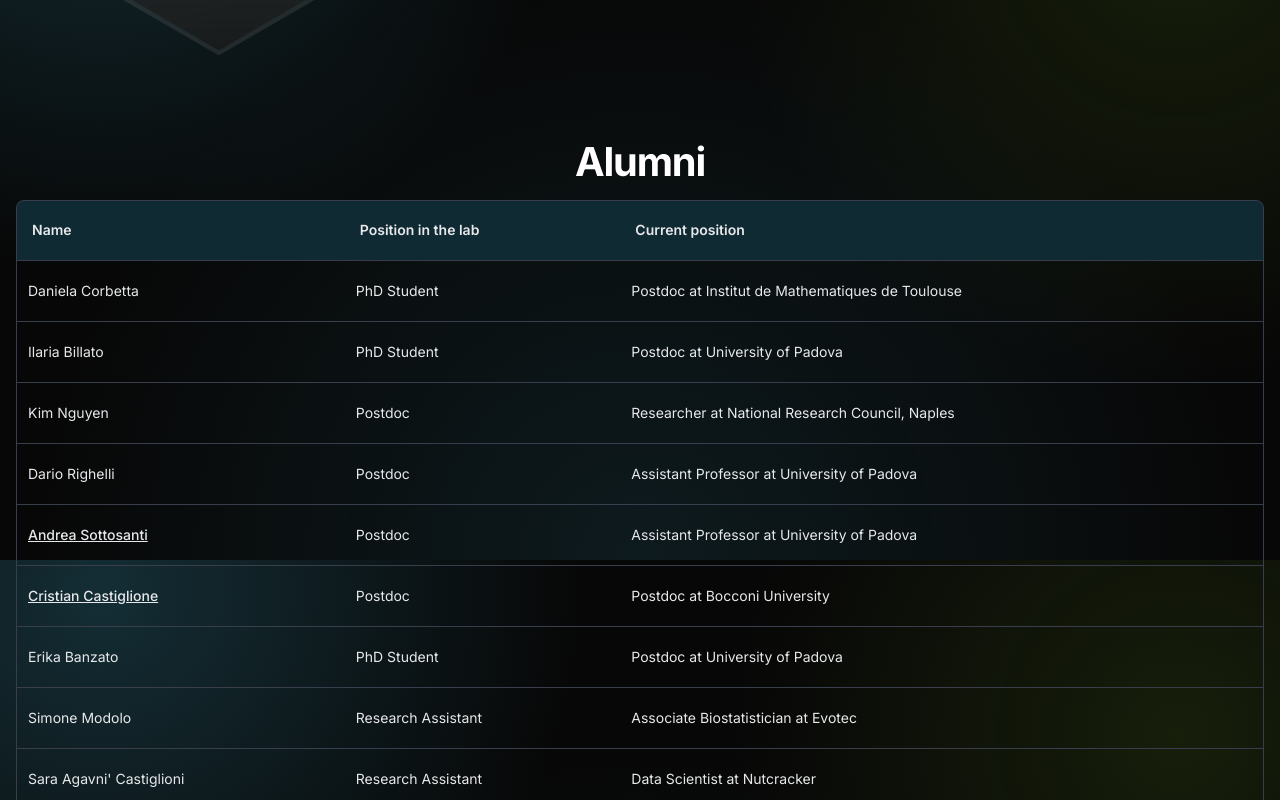
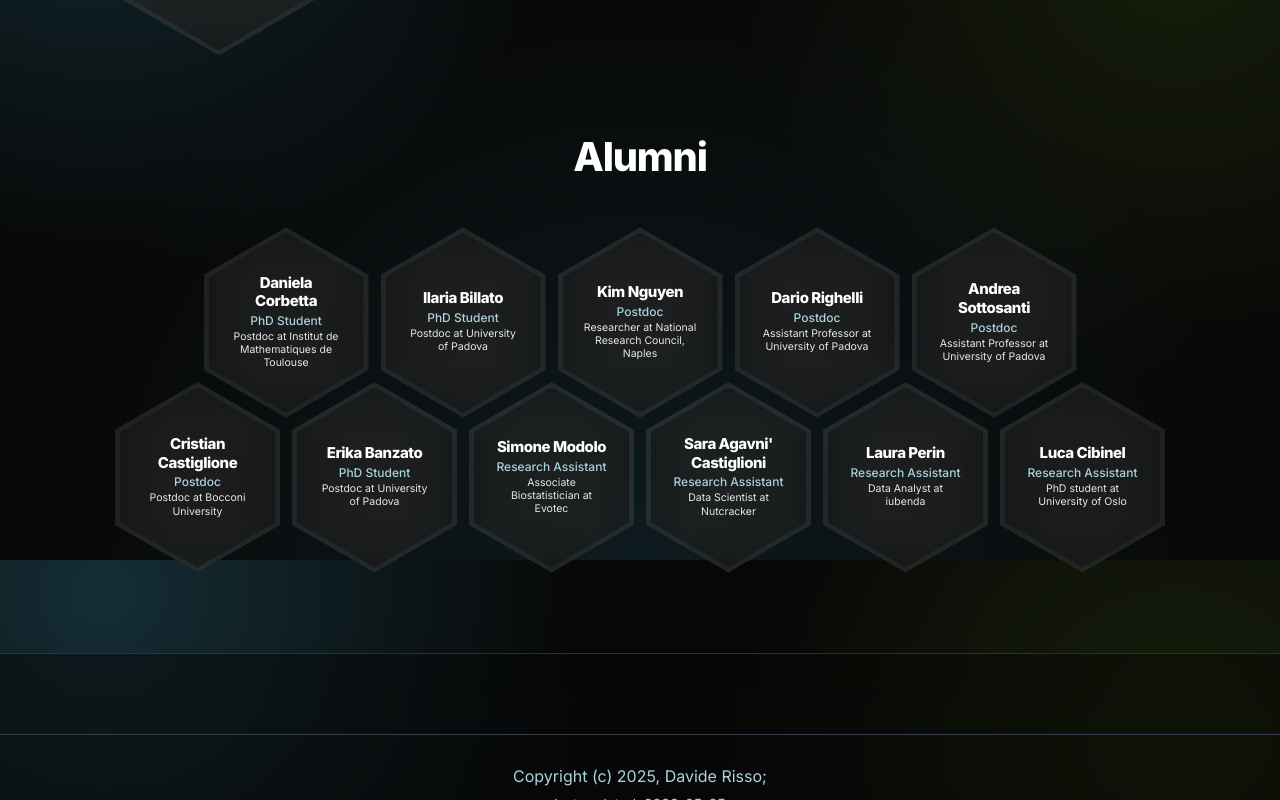
Before and after one commit to RissoLab/rissolab.github.io, a Next.js app: page /people in a window 1280 px wide. Shown: the part 1840-2640 px from the top of the page. Built offline with nearby package versions, Linux system fonts and the light colour scheme; no server answers; what tailwind-bootstrap-grid would draw is missing.

Commit message:
fix alumni

```diff
--- a/src/app/people/page.tsx
+++ b/src/app/people/page.tsx
@@ -71,6 +71,57 @@ const HoneycombPeople = ({
   );
 };
 
+type AlumniPerson = {
+  name: string;
+  position: string;
+  current_position: string;
+  link?: string;
+};
+
+const HoneycombAlumni = ({ alumni }: { alumni: AlumniPerson[] }) => {
+  const people = alumni.map((person) => ({
+    slug: person.name,
+    frontmatter: {
+      title: person.name,
+      role: person.position,
+      description: person.current_position,
+      link: person.link,
+    },
+  }));
+
+  const HoneycombRows = ({
+    className,
+    pattern,
+  }: {
+    className: string;
+    pattern: number[];
+  }) => (
+    <div className={`people-honeycomb people-honeycomb--alumni ${className}`}>
+      {chunkByPattern(people, pattern).map((row, rowIndex) => (
+        <div
+          className="people-honeycomb__row"
+          key={`${className}-${rowIndex}`}
+          style={{ "--hex-row-items": row.slots } as CSSProperties}
+        >
+          {row.people.map((person) => (
+            <div className="people-honeycomb__cell" key={person.slug}>
+              <PeopleCard data={person} cardShape="hexagon" />
+            </div>
+          ))}
+        </div>
+      ))}
+    </div>
+  );
+
+  return (
+    <>
+      <HoneycombRows className="people-honeycomb--sm" pattern={[2, 3]} />
+      <HoneycombRows className="people-honeycomb--lg" pattern={[3, 4]} />
+      <HoneycombRows className="people-honeycomb--xl" pattern={[5, 6]} />
+    </>
+  );
+};
+
 const People = () => {
   const peopleIndex = getListPage("people/_index.md");
   const people = getSinglePage("people");
@@ -110,40 +161,8 @@ const People = () => {
       </section>
       <section className="section-sm">
         <div className="container">
-          <div className="content ">
-            <h2 className="text-center">Alumni</h2>
-            <table>
-              <thead>
-                <tr>
-                  <th>Name</th>
-                  <th>Position in the lab</th>
-                  <th>Current position</th>
-                </tr>
-              </thead>
-              <tbody>
-                {alumni.map(
-                  (person: {
-                    name: string;
-                    position: string;
-                    current_position: string;
-                    link?: string;
-                  }) => (
-                    <tr key={person.name}>
-                      <td>
-                        {person.link ? (
-                          <a href={person.link}>{person.name}</a>
-                        ) : (
-                          person.name
-                        )}
-                      </td>
-                      <td>{person.position}</td>
-                      <td>{person.current_position}</td>
-                    </tr>
-                  ),
-                )}
-              </tbody>
-            </table>
-          </div>
+          <h2 className="mb-12 text-center">Alumni</h2>
+          <HoneycombAlumni alumni={alumni} />
         </div>
       </section>
     </>
--- a/src/layouts/components/PeopleCard.tsx
+++ b/src/layouts/components/PeopleCard.tsx
@@ -114,7 +114,15 @@ const PeopleCard = ({
             ) : (
               portrait
             )}
-            <h4 className="people-hex-card__title">{title}</h4>
+            <h4 className="people-hex-card__title">
+              {link && !image ? (
+                <a href={link} target="_blank" rel="noopener noreferrer">
+                  {title}
+                </a>
+              ) : (
+                title
+              )}
+            </h4>
             {role && <p className="people-hex-card__role">{role}</p>}
             {description && (
               <p className="people-hex-card__description">{description}</p>
--- a/src/styles/components.css
+++ b/src/styles/components.css
@@ -40,7 +40,9 @@
     inset 0 1px 0 rgb(255 255 255 / 0.12);
 }
 
-@supports not ((-webkit-backdrop-filter: blur(1px)) or (backdrop-filter: blur(1px))) {
+@supports not (
+  (-webkit-backdrop-filter: blur(1px)) or (backdrop-filter: blur(1px))
+) {
   .glass-card {
     @apply bg-white/95 dark:bg-darkmode-body/95;
   }
@@ -146,6 +148,10 @@
   flex: 0 0 var(--hex-size);
 }
 
+.people-honeycomb--alumni {
+  --hex-size: clamp(100px, 28vw, 135px);
+}
+
 .people-hex-card {
   aspect-ratio: 0.8660254 / 1;
   clip-path: polygon(50% 0, 100% 25%, 100% 75%, 50% 100%, 0 75%, 0 25%);
@@ -181,7 +187,9 @@
   box-shadow: inset 0 1px 0 rgb(255 255 255 / 0.12);
 }
 
-@supports not ((-webkit-backdrop-filter: blur(1px)) or (backdrop-filter: blur(1px))) {
+@supports not (
+  (-webkit-backdrop-filter: blur(1px)) or (backdrop-filter: blur(1px))
+) {
   .people-hex-card__inner {
     @apply bg-white/95 dark:bg-darkmode-body/95;
   }
@@ -208,6 +216,22 @@
 .people-hex-card__description {
   overflow-wrap: anywhere;
   @apply mb-0.5 text-[10.5px] leading-tight text-text dark:text-darkmode-text;
+}
+
+.people-honeycomb--alumni .people-hex-card__content {
+  @apply px-4 py-4;
+}
+
+.people-honeycomb--alumni .people-hex-card__title {
+  @apply text-[14px];
+}
+
+.people-honeycomb--alumni .people-hex-card__role {
+  @apply text-[11px];
+}
+
+.people-honeycomb--alumni .people-hex-card__description {
+  @apply text-[10px] leading-tight;
 }
 
 .people-hex-card__social {
@@ -289,6 +313,10 @@
     --hex-size: clamp(210px, 24vw, 235px);
   }
 
+  .people-honeycomb--alumni {
+    --hex-size: clamp(135px, 17vw, 160px);
+  }
+
   .people-honeycomb--lg {
     @apply block;
   }
@@ -308,6 +336,10 @@
 @media (min-width: 1024px) {
   .people-honeycomb {
     --hex-size: clamp(220px, 26vw, 285px);
+  }
+
+  .people-honeycomb--alumni {
+    --hex-size: clamp(145px, 14vw, 165px);
   }
 
   .people-hex-card__content {
@@ -337,6 +369,22 @@
   .people-hex-card__social li a svg {
     @apply h-3.5 w-3.5;
   }
+
+  .people-honeycomb--alumni .people-hex-card__content {
+    @apply px-5 py-5;
+  }
+
+  .people-honeycomb--alumni .people-hex-card__title {
+    @apply mb-0.5 text-[15px];
+  }
+
+  .people-honeycomb--alumni .people-hex-card__role {
+    @apply text-[12px];
+  }
+
+  .people-honeycomb--alumni .people-hex-card__description {
+    @apply mb-0.5 text-[10.5px] leading-tight;
+  }
 }
 
 @media (min-width: 1280px) {
@@ -347,6 +395,10 @@
 
   .people-honeycomb--xl {
     @apply block;
+  }
+
+  .people-honeycomb--alumni {
+    --hex-size: clamp(145px, 13vw, 165px);
   }
 
   .people-honeycomb--sm,
```
